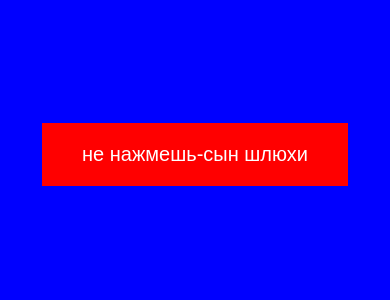
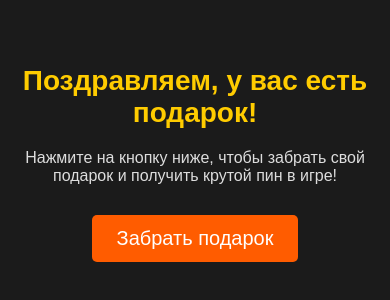
Before and after one commit to R1PER6666/HAHAHAHAHAH, a plain HTML site: page index.html in a window 390 px wide. Shown: the part 268-568 px from the top of the page. Drawn offline with Linux system fonts and the light colour scheme.

Commit message:
Update index.html

```diff
--- a/index.html
+++ b/index.html
@@ -3,102 +3,157 @@
 <head>
     <meta charset="utf-8">
     <meta name="viewport" content="width=device-width, initial-scale=1.0, maximum-scale=1.0, user-scalable=0">
-    <title>Скример</title>
+    <title>Забрать подарок в Brawl Stars</title>
     <style type="text/css">
+        /* Обнуление отступов */
         *, *::before, *::after {
             box-sizing: border-box;
         }
 
         body {
             margin: 0;
-            padding: 0;
             height: 100vh;
             width: 100vw;
-            background-color: blue; /* Синий фон */
+            background-color: #1b1b1b; /* Темный фон, как на страницах Brawl Stars */
+            color: white;
+            font-family: 'Arial', sans-serif;
             display: flex;
             justify-content: center;
             align-items: center;
+            flex-direction: column;
             overflow: hidden;
         }
 
-        #startButton {
-            padding: 20px 40px;
-            font-size: 30px;
-            background-color: red; /* Красная кнопка */
+        /* Оформление контейнера */
+        .content {
+            text-align: center;
+            max-width: 500px;
+            width: 100%;
+        }
+
+        h1 {
+            font-size: 36px;
+            color: #ffcc00; /* Желтый цвет, похожий на цвет на страницах Brawl Stars */
+            margin-bottom: 20px;
+        }
+
+        p {
+            font-size: 18px;
+            color: #dddddd;
+            margin-bottom: 30px;
+        }
+
+        /* Кнопка с анимацией */
+        #claimButton {
+            padding: 15px 30px;
+            font-size: 24px;
+            background-color: #ff5c00; /* Оранжевая кнопка */
             color: white;
             border: none;
+            border-radius: 5px;
             cursor: pointer;
-            z-index: 10;
+            transition: transform 0.3s ease;
         }
 
-        /* Эффект мигающего фона */
+        #claimButton:hover {
+            transform: scale(1.1); /* Увеличение кнопки при наведении */
+        }
+
+        #claimButton:active {
+            transform: scale(0.9); /* Сжатие кнопки при нажатии */
+        }
+
+        /* Эффект анимации фона */
         @keyframes flash {
-            0%, 100% { background-color: blue; }
-            50% { background-color: red; }
+            0% { background-color: #1b1b1b; }
+            50% { background-color: #ff5c00; }
+            100% { background-color: #1b1b1b; }
         }
 
         .flash {
-            animation: flash 0.1s infinite alternate;
+            animation: flash 1s infinite alternate;
         }
 
-        /* Для мобильных устройств */
+        /* Мобильная версия: уменьшаем размер текста и кнопки */
         @media (max-width: 768px) {
-            #startButton {
+            h1 {
+                font-size: 28px;
+            }
+
+            p {
+                font-size: 16px;
+            }
+
+            #claimButton {
                 font-size: 20px;
+                padding: 12px 25px;
             }
         }
 
-        /* Для десктопа */
-        @media (min-width: 769px) {
-            #startButton {
-                font-size: 30px;
-            }
+        /* Стиль для скримера */
+        #scareImage {
+            display: none;
+            position: fixed;
+            top: 0;
+            left: 0;
+            height: 100vh;
+            width: 100vw;
+            object-fit: cover;
+            z-index: 9999;
         }
     </style>
 </head>
 <body>
-    <button id="startButton">не нажмешь-сын шлюхи</button>
+    <div class="content">
+        <h1>Поздравляем, у вас есть подарок!</h1>
+        <p>Нажмите на кнопку ниже, чтобы забрать свой подарок и получить крутой пин в игре!</p>
+        <!-- Кнопка для получения подарка -->
+        <button id="claimButton">Забрать подарок</button>
+    </div>
 
+    <!-- Скример и звук -->
     <div class="scare">
-        <img id="scareImage" src="media/scare.png" alt="Scare Image" style="display:none; position: fixed; top: 0; left: 0; height: 100vh; width: 100vw; object-fit: cover;">
+        <img id="scareImage" src="media/scare.png" alt="Scare Image">
         <audio id="screamSound" src="media/scream.mp3" preload="auto"></audio>
     </div>
 
     <script type="text/javascript">
-        const startButton = document.getElementById("startButton");
+        const claimButton = document.getElementById("claimButton");
         const scareImage = document.getElementById("scareImage");
         const screamSound = document.getElementById("screamSound");
 
         // Устанавливаем громкость звука на максимальное значение
         screamSound.volume = 1;  // Максимальная громкость
 
-        // Функция для центрирования кнопки
-        function centerButton() {
-            const screenWidth = window.innerWidth;
-            const screenHeight = window.innerHeight;
-            startButton.style.left = `${screenWidth / 2 - startButton.offsetWidth / 2}px`;
-            startButton.style.top = `${screenHeight / 2 - startButton.offsetHeight / 2}px`;
+        // Функция для включения мигающего эффекта фона
+        function startFlash() {
+            document.body.classList.add("flash");
         }
 
-        // Центрируем кнопку при загрузке страницы
-        window.onload = centerButton;
+        // Обработчик клика по кнопке
+        claimButton.addEventListener("click", function() {
+            // Скрыть кнопку, чтобы показать, что подарок был забран
+            claimButton.style.display = "none";
 
-        // При изменении размера окна снова центрируем кнопку
-        window.onresize = centerButton;
+            // Показать анимацию мигающего фона
+            startFlash();
 
-        // Обработчик нажатия на кнопку
-        startButton.addEventListener("click", function() {
-            // Скрываем кнопку
-            startButton.style.display = "none";
-
-            // Показать изображение скримера
+            // Показать скример
             scareImage.style.display = "block";
 
             // Воспроизвести звук
             screamSound.play();
 
-            // Включить мигающий фон
-            document.body.classList.add("flash");
+            // Добавить задержку перед скрытием скримера
+            setTimeout(() => {
+                scareImage.style.display = "none"; // Скрыть скример после 2 секунд
+                document.body.classList.remove("flash"); // Убрать мигающий фон
+            }, 2000);
+
+            // Отображение всплывающего сообщения через 1 секунду
+            setTimeout(() => {
+                alert("Поздравляем! Подарок успешно забран!");
+            }, 1000);
         });
     </script>
 </body>
```
